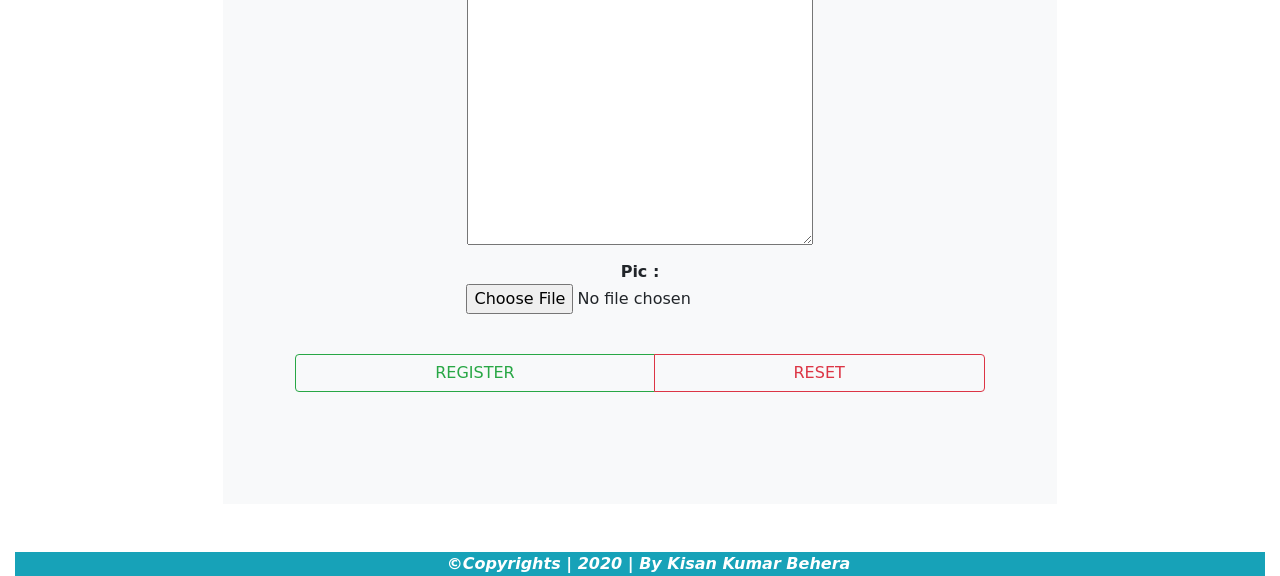
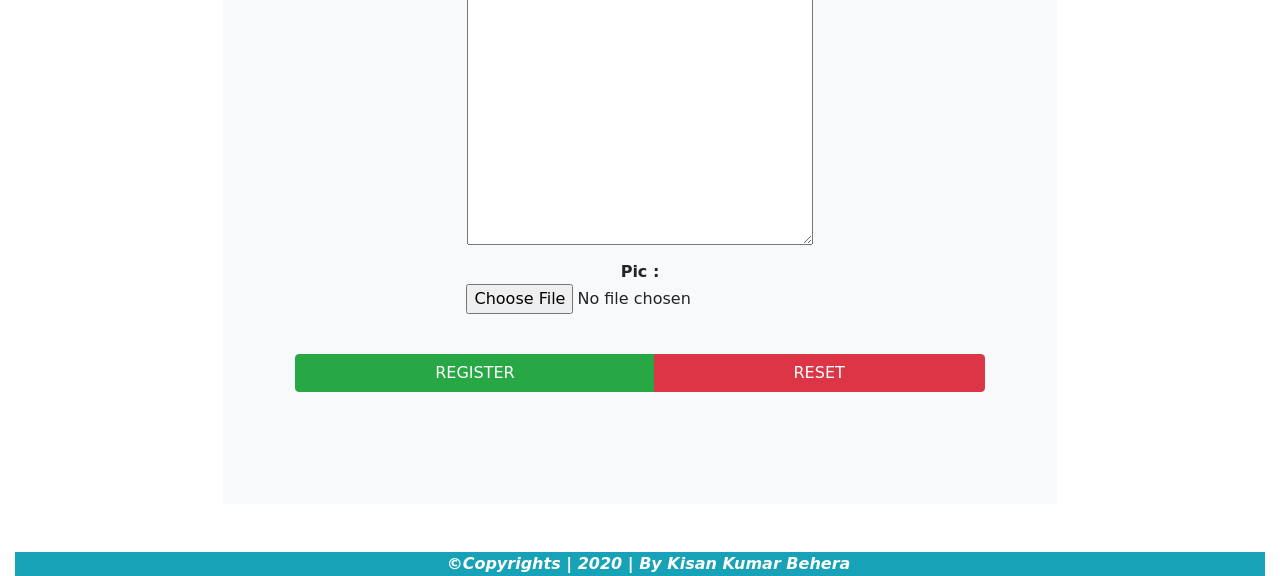
Before and after one commit to kisan79/Online-Course-Registration, a Django app: page /student/register/ in a window 1280 px wide. Shown: the part 663-1239 px from the top of the page. Run offline with Django 3.2, Linux system fonts and the light colour scheme; some libraries are stand-ins or nearby versions.

Commit message:
Style Of register.html changed slightly

```diff
--- a/templates/student/register.html
+++ b/templates/student/register.html
@@ -7,6 +7,8 @@
 {% block body %}
 
     {% include 'navbar.html' %}
+    <!--Container For the Form-->
+
     <div class="container-fluid my-5">
         <div class="row text-center">
             <div class="offset-2 col-8 bg-light p-4">
@@ -14,6 +16,9 @@
                 {% for msg in messages %}
                     <label class="alert alert-success">{{ msg }}</label>
                 {% endfor %}
+
+            <!--Registration Form-->
+
                 <form class="form-group my-4 p-4" action="{% url 'student:register' %}" method="post" enctype="multipart/form-data">
                     {% csrf_token %}
                     <dl>
@@ -46,8 +51,8 @@
                     </dl>
 
                     <div class="btn-group btn-toolbar my-3 p-4">
-                        <button type="submit" id='btnSubmit' class="btn btn-outline-success">REGISTER</button>
-                        <button type="reset" class="btn btn-outline-danger">RESET</button>
+                        <button type="submit" id='btnSubmit' class="btn btn-success">REGISTER</button>
+                        <button type="reset" class="btn btn-danger">RESET</button>
                     </div>
                 </form>
             </div>
```
